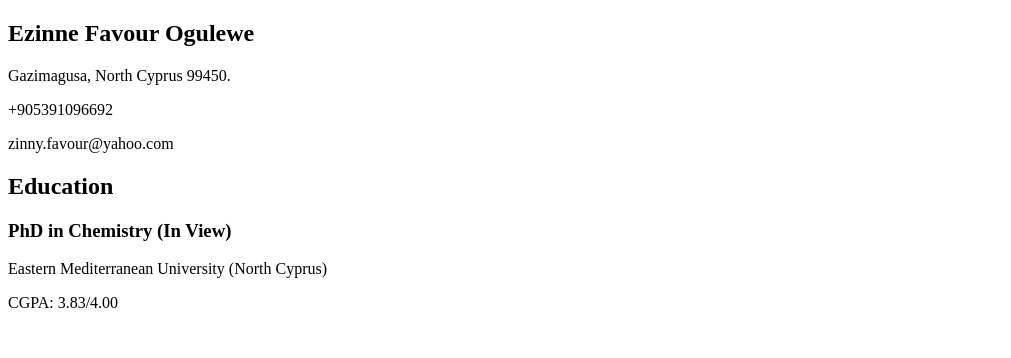
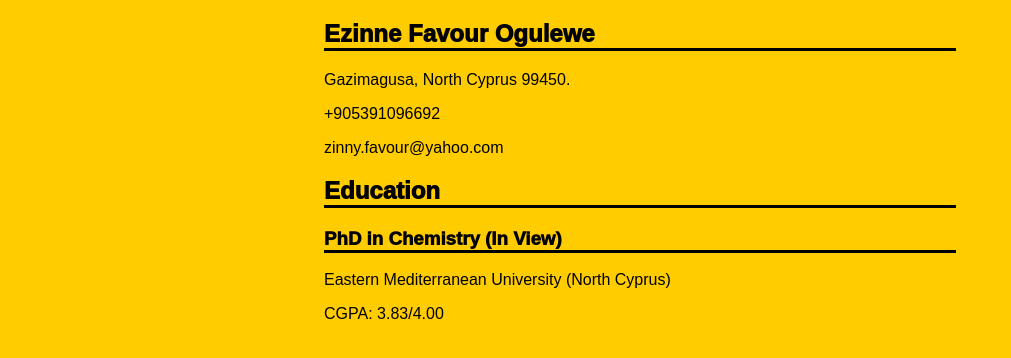
Before and after one commit to Zinny06/Resume, a plain HTML site: page index.html in a window 1280 px wide. Shown: the whole page, without its empty margins (0-1011 px from the left). Drawn offline with Linux system fonts and the light colour scheme.

Commit message:
Added basic styles

```diff
--- a/index.html
+++ b/index.html
@@ -1,13 +1,17 @@
 <!DOCTYPE html>
+<head>
+  <link rel="stylesheet" href="styles.css">
+  <title>Favour Ezinne Resume</title>
+</head>
 <html>
 <body>
-  <section>
+  <section class="outer">
     <h1>Ezinne Favour Ogulewe</h1>
     <p>Gazimagusa, North Cyprus 99450.</p>
     <p>+905391096692</p>
     <p>zinny.favour@yahoo.com</p>
   </section>
-  <section>
+  <section class="outer">
     <h2>Education</h2>
 
     <section>
--- /dev/null
+++ b/styles.css
@@ -0,0 +1,20 @@
+body {
+	background-color: #ffcc00;
+	font-family: sans-serif;
+
+}
+
+h1, h2, h3 {
+	font-weight: 1000;
+	border-bottom-style: solid;
+	border-bottom-width: 3px;
+
+}
+h1:hover, h2:hover, h3:hover {
+	border-bottom-color: white;
+
+}
+.outer {
+	width: 50%;
+	margin: auto;
+}
```
